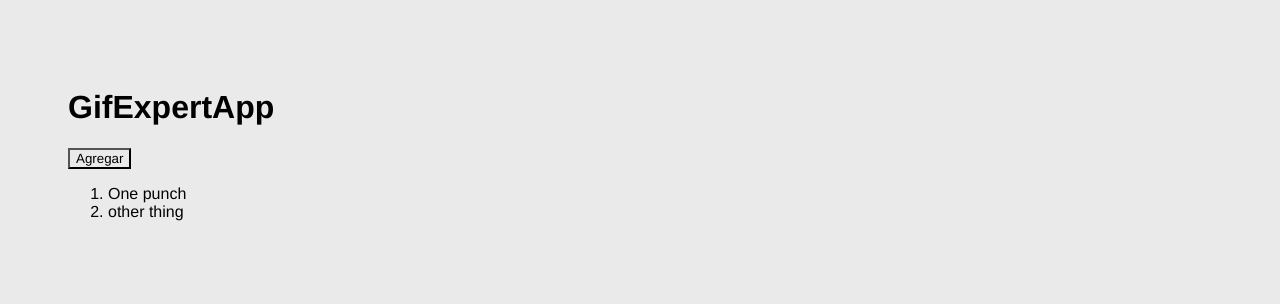
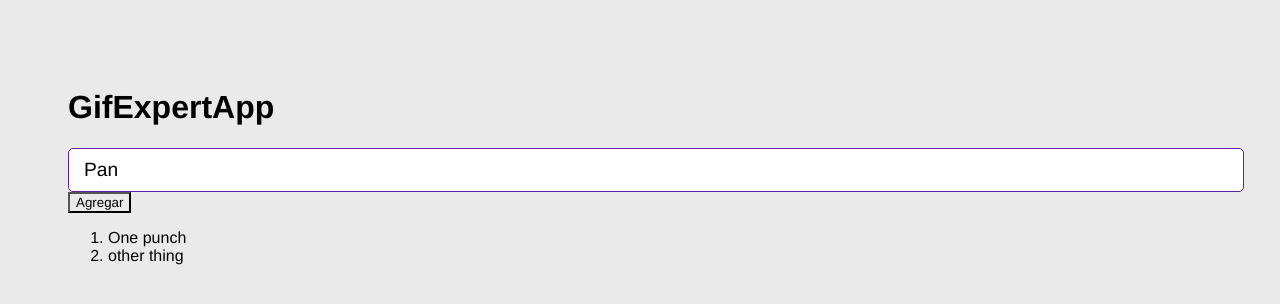
Before and after one commit to richarn/GifExpertApp, a React (Vite) app: page / in a window 1280 px wide. Shown: the top 304 px of the page. Built offline with nearby package versions, Linux system fonts and the light colour scheme.

Commit message:
usando funciones con eventos y formularios

```diff
--- /dev/null
+++ b/src/Components/AddCategory.jsx
@@ -0,0 +1,28 @@
+import { useState } from 'react';
+
+export const AddCategory = () => {
+
+const [ inputValue, setinputValue ] = useState('Pan');
+
+const InputChange = ({ target }) => {
+    // console.log(target.value);
+    setinputValue(target.value);
+}
+
+const onSubmit = ( event ) => {
+    event.preventDefault();
+    console.log( inputValue );
+}
+    return (
+
+        <form onSubmit={ onSubmit }>
+
+        <input
+            type="text"
+            placeholder="Buscar gifs"
+            value={ inputValue }
+            onChange={  InputChange }
+        />
+        </form>
+    );
+}
--- a/src/GifExpertApp.jsx
+++ b/src/GifExpertApp.jsx
@@ -1,5 +1,6 @@
 
 import { useState } from "react";
+import { AddCategory } from "./Components/AddCategory";
 
 export const GifExpertApp = () => {
 
@@ -7,10 +8,7 @@
   const [categories, setcategories] = useState(['One punch', 'other thing']);
 
   const onAddCategory = () => {
-
     setcategories([ ...categories, 'Hello' ]);
-
-    // console.log('Hello');
   }
 
 
@@ -20,6 +18,8 @@
         <h1>GifExpertApp</h1>
 
         {/* Input */}
+
+        <AddCategory />
 
         {/* Listado de Glif */}
 
```
